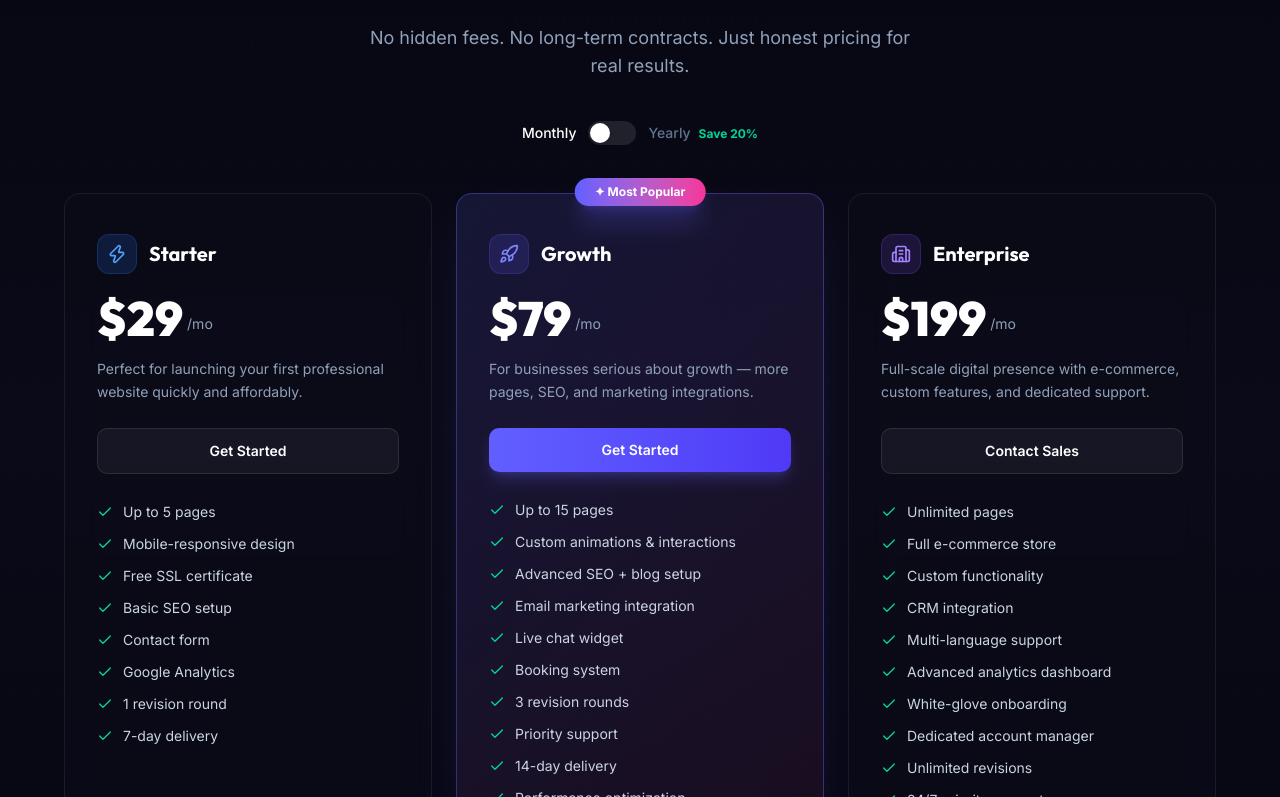
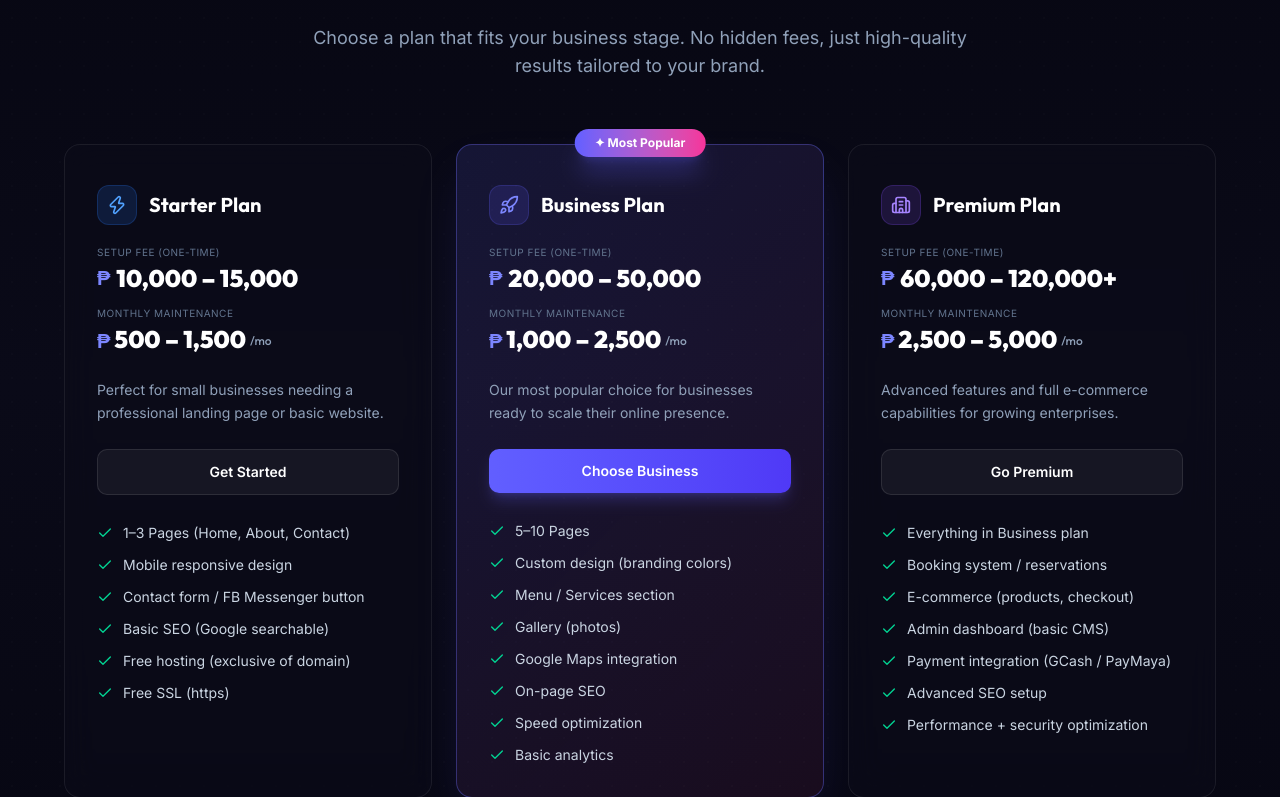
Before and after one commit to rendelllugtu/Devren, a React (Vite) app: page / in a window 1280 px wide. Shown: the part 5563-6360 px from the top of the page. Built offline with nearby package versions, Linux system fonts and the light colour scheme.

Commit message:
edit pricing

```diff
--- a/src/components/sections/Contact.tsx
+++ b/src/components/sections/Contact.tsx
@@ -61,11 +61,10 @@ const services = [
 ];
 
 const budgets = [
-  'Under $500',
-  '$500 – $1,000',
-  '$1,000 – $2,500',
-  '$2,500 – $5,000',
-  '$5,000+',
+  'Under ₱20,000',
+  '₱20,000 – ₱50,000',
+  '₱50,000 – ₱100,000',
+  '₱100,000+',
   'Let\'s discuss',
 ];
 
--- a/src/components/sections/Pricing.tsx
+++ b/src/components/sections/Pricing.tsx
@@ -1,4 +1,3 @@
-import { useState } from 'react';
 import { motion, AnimatePresence } from 'framer-motion';
 import { Check, Zap, Rocket, Building2 } from 'lucide-react';
 import AnimatedSection, { StaggerContainer, StaggerItem } from '../ui/AnimatedSection';
@@ -9,79 +8,71 @@ import Button from '../ui/Button';
 const plans = [
   {
     id: 'starter',
-    name: 'Starter',
+    name: 'Starter Plan',
     icon: Zap,
-    monthlyPrice: 29,
-    yearlyPrice: 23,
-    description: 'Perfect for launching your first professional website quickly and affordably.',
+    setupPrice: '10,000 – 15,000',
+    monthlyPrice: '500 – 1,500',
+    description: 'Perfect for small businesses needing a professional landing page or basic website.',
     color: 'from-blue-500/10 to-indigo-500/10',
     iconColor: 'text-blue-400',
     iconBg: 'bg-blue-500/15 border-blue-500/20',
     popular: false,
     features: [
-      'Up to 5 pages',
-      'Mobile-responsive design',
-      'Free SSL certificate',
-      'Basic SEO setup',
-      'Contact form',
-      'Google Analytics',
-      '1 revision round',
-      '7-day delivery',
+      '1–3 Pages (Home, About, Contact)',
+      'Mobile responsive design',
+      'Contact form / FB Messenger button',
+      'Basic SEO (Google searchable)',
+      'Free hosting (exclusive of domain)',
+      'Free SSL (https)',
     ],
     cta: 'Get Started',
     ctaVariant: 'secondary' as const,
   },
   {
-    id: 'growth',
-    name: 'Growth',
+    id: 'business',
+    name: 'Business Plan',
     icon: Rocket,
-    monthlyPrice: 79,
-    yearlyPrice: 63,
-    description: 'For businesses serious about growth — more pages, SEO, and marketing integrations.',
+    setupPrice: '20,000 – 50,000',
+    monthlyPrice: '1,000 – 2,500',
+    description: 'Our most popular choice for businesses ready to scale their online presence.',
     color: 'from-indigo-500/15 to-pink-500/10',
     iconColor: 'text-indigo-400',
     iconBg: 'bg-indigo-500/15 border-indigo-500/20',
     popular: true,
     features: [
-      'Up to 15 pages',
-      'Custom animations & interactions',
-      'Advanced SEO + blog setup',
-      'Email marketing integration',
-      'Live chat widget',
-      'Booking system',
-      '3 revision rounds',
-      'Priority support',
-      '14-day delivery',
-      'Performance optimization',
+      '5–10 Pages',
+      'Custom design (branding colors)',
+      'Menu / Services section',
+      'Gallery (photos)',
+      'Google Maps integration',
+      'On-page SEO',
+      'Speed optimization',
+      'Basic analytics',
     ],
-    cta: 'Get Started',
+    cta: 'Choose Business',
     ctaVariant: 'primary' as const,
   },
   {
-    id: 'enterprise',
-    name: 'Enterprise',
+    id: 'premium',
+    name: 'Premium Plan',
     icon: Building2,
-    monthlyPrice: 199,
-    yearlyPrice: 159,
-    description: 'Full-scale digital presence with e-commerce, custom features, and dedicated support.',
+    setupPrice: '60,000 – 120,000+',
+    monthlyPrice: '2,500 – 5,000',
+    description: 'Advanced features and full e-commerce capabilities for growing enterprises.',
     color: 'from-violet-500/10 to-fuchsia-500/10',
     iconColor: 'text-violet-400',
     iconBg: 'bg-violet-500/15 border-violet-500/20',
     popular: false,
     features: [
-      'Unlimited pages',
-      'Full e-commerce store',
-      'Custom functionality',
-      'CRM integration',
-      'Multi-language support',
-      'Advanced analytics dashboard',
-      'White-glove onboarding',
-      'Dedicated account manager',
-      'Unlimited revisions',
-      '24/7 priority support',
-      '30-day delivery',
+      'Everything in Business plan',
+      'Booking system / reservations',
+      'E-commerce (products, checkout)',
+      'Admin dashboard (basic CMS)',
+      'Payment integration (GCash / PayMaya)',
+      'Advanced SEO setup',
+      'Performance + security optimization',
     ],
-    cta: 'Contact Sales',
+    cta: 'Go Premium',
     ctaVariant: 'secondary' as const,
   },
 ];
@@ -90,8 +81,6 @@ const plans = [
  * Pricing section — 3-tier cards with monthly/yearly billing toggle.
  */
 export default function Pricing() {
-  const [isYearly, setIsYearly] = useState(false);
-
   const scrollToContact = () => {
     document.querySelector('#contact')?.scrollIntoView({ behavior: 'smooth' });
   };
@@ -104,39 +93,19 @@ export default function Pricing() {
 
       <div className="section-container relative z-10">
         {/* Section header */}
-        <AnimatedSection direction="up" className="text-center mb-6">
-          <Badge variant="primary" className="mb-5">Pricing</Badge>
+        <AnimatedSection direction="up" className="text-center mb-16">
+          <Badge variant="primary" className="mb-5">Pricing Plans</Badge>
           <h2
             className="text-4xl md:text-5xl lg:text-6xl font-black text-white leading-tight mb-6"
             style={{ fontFamily: 'Outfit, sans-serif' }}
           >
-            Simple, transparent{' '}
-            <span className="gradient-text">pricing</span>
+            Invest in your{' '}
+            <span className="gradient-text">digital growth</span>
           </h2>
-          <p className="text-slate-400 text-lg max-w-xl mx-auto mb-10">
-            No hidden fees. No long-term contracts. Just honest pricing for real results.
+          <p className="text-slate-400 text-lg max-w-2xl mx-auto">
+            Choose a plan that fits your business stage. No hidden fees, just high-quality results
+            tailored to your brand.
           </p>
-
-          {/* Billing toggle */}
-          <div className="inline-flex items-center gap-3">
-            <span className={`text-sm font-medium transition-colors ${!isYearly ? 'text-white' : 'text-slate-500'}`}>Monthly</span>
-            <button
-              id="pricing-billing-toggle"
-              onClick={() => setIsYearly(!isYearly)}
-              className={`relative w-12 h-6 rounded-full transition-colors duration-300 ${isYearly ? 'bg-indigo-600' : 'bg-white/10'}`}
-              aria-label="Toggle billing period"
-            >
-              <motion.div
-                className="absolute top-0.5 left-0.5 w-5 h-5 rounded-full bg-white shadow-md"
-                animate={{ x: isYearly ? 24 : 0 }}
-                transition={{ type: 'spring', stiffness: 400, damping: 25 }}
-              />
-            </button>
-            <span className={`text-sm font-medium transition-colors ${isYearly ? 'text-white' : 'text-slate-500'}`}>
-              Yearly
-              <span className="ml-2 text-xs text-emerald-400 font-bold">Save 20%</span>
-            </span>
-          </div>
         </AnimatedSection>
 
         {/* Cards */}
@@ -177,29 +146,23 @@ export default function Pricing() {
                 </div>
 
                 {/* Price */}
-                <div className="mb-4">
-                  <div className="flex items-end gap-1">
-                    <span className="text-5xl font-black text-white" style={{ fontFamily: 'Outfit, sans-serif' }}>
-                      <AnimatePresence mode="wait">
-                        <motion.span
-                          key={isYearly ? 'y' : 'm'}
-                          initial={{ opacity: 0, y: -10 }}
-                          animate={{ opacity: 1, y: 0 }}
-                          exit={{ opacity: 0, y: 10 }}
-                          transition={{ duration: 0.2 }}
-                          className="inline-block"
-                        >
-                          ${isYearly ? plan.yearlyPrice : plan.monthlyPrice}
-                        </motion.span>
-                      </AnimatePresence>
-                    </span>
-                    <span className="text-slate-400 text-sm mb-2">/mo</span>
+                <div className="mb-6">
+                  <div className="mb-3">
+                    <div className="text-[10px] uppercase tracking-wider text-slate-500 mb-0.5">Setup Fee (One-time)</div>
+                    <div className="flex items-center gap-1.5 font-black text-white text-2xl" style={{ fontFamily: 'Outfit, sans-serif' }}>
+                      <span className="text-indigo-400 text-xl font-bold">₱</span>
+                      {plan.setupPrice}
+                    </div>
                   </div>
-                  {isYearly && (
-                    <div className="text-xs text-emerald-400 font-medium">
-                      Billed ${plan.yearlyPrice * 12}/year — save ${(plan.monthlyPrice - plan.yearlyPrice) * 12}!
+
+                  <div>
+                    <div className="text-[10px] uppercase tracking-wider text-slate-500 mb-0.5">Monthly Maintenance</div>
+                    <div className="flex items-end gap-1 font-black text-white text-2xl" style={{ fontFamily: 'Outfit, sans-serif' }}>
+                      <span className="text-indigo-400 text-xl font-bold">₱</span>
+                      {plan.monthlyPrice}
+                      <span className="text-slate-400 text-xs font-medium mb-1.5">/mo</span>
                     </div>
-                  )}
+                  </div>
                 </div>
 
                 <p className="text-slate-400 text-sm mb-6 leading-relaxed">{plan.description}</p>
@@ -242,7 +205,7 @@ export default function Pricing() {
             </a>
           </p>
           <p className="text-slate-600 text-xs mt-2">
-            All plans include free hosting setup, SSL certificate, and a 14-day money-back guarantee.
+            All plans include initial deployment, basic technical support, and the first month of maintenance for free. Domain registration fees are separate.
           </p>
         </AnimatedSection>
       </div>
```
